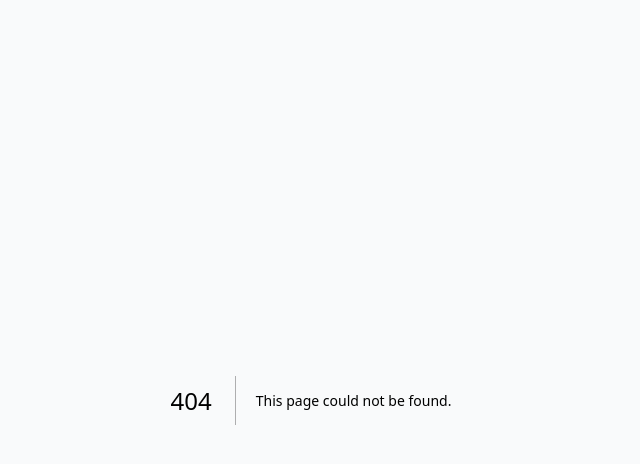
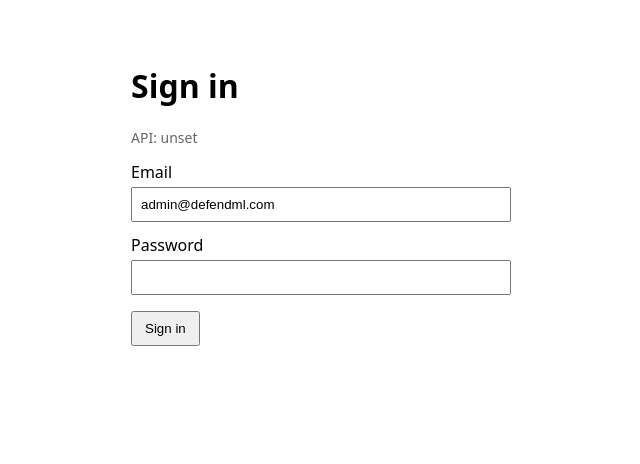
Before and after one commit to dsovan2004-beep/defendml-app, a Next.js app: page /login in a window 1280 px wide. Before the commit this address had no page. Shown: the top 464 px of the page, without its empty margins (329-969 px from the left). Built offline with nearby package versions, Linux system fonts and the light colour scheme; no server answers.

Commit message:
Create login.js

```diff
--- /dev/null
+++ b/pages/login.js
@@ -0,0 +1,71 @@
+import { useState, useEffect } from "react";
+import { login, verify, getApiBase } from "../lib/auth";
+
+export default function LoginPage() {
+  const [email, setEmail] = useState("admin@defendml.com");
+  const [password, setPassword] = useState("");
+  const [error, setError] = useState("");
+  const [busy, setBusy] = useState(false);
+
+  useEffect(() => {
+    // If already logged in, bounce to home (or /metrics)
+    verify().then(v => { if (v?.ok) window.location.replace("/"); });
+  }, []);
+
+  async function onSubmit(e) {
+    e.preventDefault();
+    setError("");
+    setBusy(true);
+    try {
+      await login(email, password);
+      // Optional sanity check
+      const v = await verify();
+      if (v?.ok) {
+        window.location.replace("/"); // change to /metrics if you prefer
+      } else {
+        setError("Token verify failed");
+      }
+    } catch (err) {
+      setError(err.message || "Login failed");
+    } finally {
+      setBusy(false);
+    }
+  }
+
+  return (
+    <div style={{maxWidth: 360, margin: "64px auto", fontFamily: "system-ui"}}>
+      <h1>Sign in</h1>
+      <p style={{color:"#666", fontSize:14}}>API: {getApiBase()}</p>
+      <form onSubmit={onSubmit}>
+        <label style={{display:"block", marginTop:12}}>
+          Email
+          <input
+            value={email}
+            onChange={e=>setEmail(e.target.value)}
+            type="email"
+            required
+            style={{width:"100%", padding:8, marginTop:4}}
+          />
+        </label>
+        <label style={{display:"block", marginTop:12}}>
+          Password
+          <input
+            value={password}
+            onChange={e=>setPassword(e.target.value)}
+            type="password"
+            required
+            style={{width:"100%", padding:8, marginTop:4}}
+          />
+        </label>
+        {error && <div style={{color:"crimson", marginTop:12}}>{error}</div>}
+        <button
+          type="submit"
+          disabled={busy}
+          style={{marginTop:16, padding:"8px 12px"}}
+        >
+          {busy ? "Signing in…" : "Sign in"}
+        </button>
+      </form>
+    </div>
+  );
+}
```
